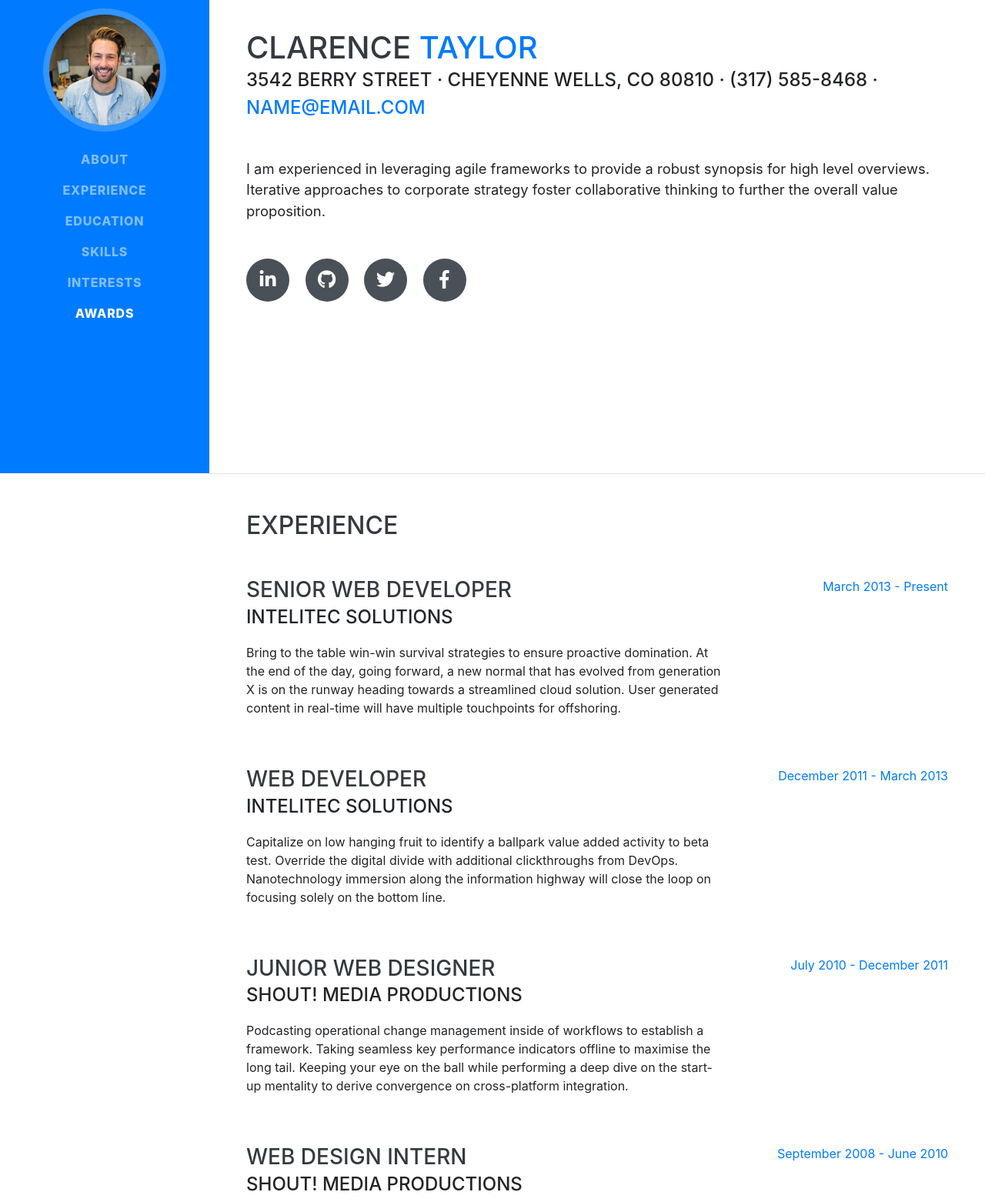
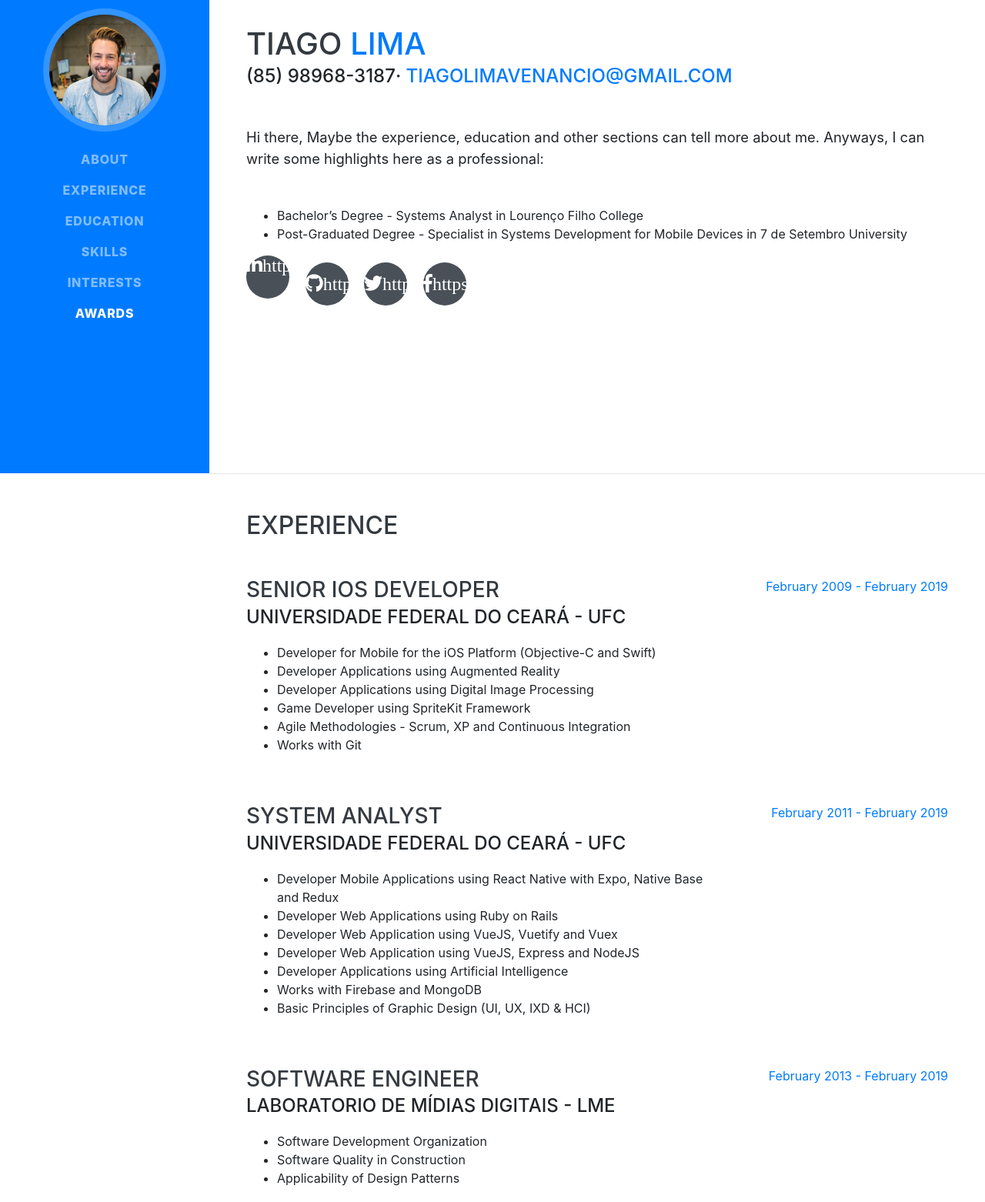
Before and after one commit to tiagolimavenancio/resume, a website with bundled scripts: page index.html in a window 1280 px wide. Shown: the part 185-1747 px from the top of the page at 77% size. Built offline with nearby package versions, Linux system fonts and the light colour scheme; a web font is replaced by a local one.

Commit message:
Modified the experience section.

```diff
--- a/index.html
+++ b/index.html
@@ -27,7 +27,7 @@
 
   <nav class="navbar navbar-expand-lg navbar-dark bg-primary fixed-top" id="sideNav">
     <a class="navbar-brand js-scroll-trigger" href="#page-top">
-      <span class="d-block d-lg-none">Clarence Taylor</span>
+      <span class="d-block d-lg-none">Tiago Lima Venâncio</span>
       <span class="d-none d-lg-block">
         <img class="img-fluid img-profile rounded-circle mx-auto mb-2" src="img/profile.jpg" alt="">
       </span>
@@ -63,25 +63,29 @@
 
     <section class="resume-section p-3 p-lg-5 d-flex align-items-center" id="about">
       <div class="w-100">
-        <h1 class="mb-0">Clarence
-          <span class="text-primary">Taylor</span>
+        <h1 class="mb-0">Tiago
+          <span class="text-primary">Lima</span>
         </h1>
-        <div class="subheading mb-5">3542 Berry Street · Cheyenne Wells, CO 80810 · (317) 585-8468 ·
-          <a href="mailto:name@email.com">name@email.com</a>
+        <div class="subheading mb-5">(85) 98968-3187·
+          <a href="mailto:name@email.com">tiagolimavenancio@gmail.com</a>
         </div>
-        <p class="lead mb-5">I am experienced in leveraging agile frameworks to provide a robust synopsis for high level overviews. Iterative approaches to corporate strategy foster collaborative thinking to further the overall value proposition.</p>
+        <p class="lead mb-5">Hi there, Maybe the experience, education and other sections can tell more about me. Anyways, I can write some highlights here as a professional:</p>
+        <ul>
+          <li>Bachelor’s Degree - Systems Analyst in Lourenço Filho College</li>
+          <li>Post-Graduated Degree - Specialist in Systems Development for Mobile Devices in 7 de Setembro University</li>
+        </ul>
         <div class="social-icons">
           <a href="#">
-            <i class="fab fa-linkedin-in"></i>
+            <i class="fab fa-linkedin-in">https://www.linkedin.com/in/tiago-lima-dev/</i>
           </a>
           <a href="#">
-            <i class="fab fa-github"></i>
+            <i class="fab fa-github">https://github.com/tiagolimavenancio</i>
           </a>
           <a href="#">
-            <i class="fab fa-twitter"></i>
+            <i class="fab fa-twitter">https://twitter.com/tiagolimav</i>
           </a>
           <a href="#">
-            <i class="fab fa-facebook-f"></i>
+            <i class="fab fa-facebook-f">https://www.facebook.com/tiagolimavenancio</i>
           </a>
         </div>
       </div>
@@ -95,45 +99,68 @@
 
         <div class="resume-item d-flex flex-column flex-md-row justify-content-between mb-5">
           <div class="resume-content">
-            <h3 class="mb-0">Senior Web Developer</h3>
-            <div class="subheading mb-3">Intelitec Solutions</div>
-            <p>Bring to the table win-win survival strategies to ensure proactive domination. At the end of the day, going forward, a new normal that has evolved from generation X is on the runway heading towards a streamlined cloud solution. User generated content in real-time will have multiple touchpoints for offshoring.</p>
+            <h3 class="mb-0">Senior iOS Developer</h3>
+            <div class="subheading mb-3">Universidade Federal do Ceará - UFC</div>
+            <ul>
+              <li>Developer for Mobile for the iOS Platform (Objective-C and Swift)</li>
+              <li>Developer Applications using Augmented Reality</li>
+              <li>Developer Applications using Digital Image Processing</li>
+              <li>Game Developer using SpriteKit Framework</li>
+              <li>Agile Methodologies - Scrum, XP and Continuous Integration</li>
+              <li>Works with Git</li>
+            </ul>
           </div>
           <div class="resume-date text-md-right">
-            <span class="text-primary">March 2013 - Present</span>
+            <span class="text-primary">February 2009 - February 2019</span>
           </div>
         </div>
 
         <div class="resume-item d-flex flex-column flex-md-row justify-content-between mb-5">
           <div class="resume-content">
-            <h3 class="mb-0">Web Developer</h3>
-            <div class="subheading mb-3">Intelitec Solutions</div>
-            <p>Capitalize on low hanging fruit to identify a ballpark value added activity to beta test. Override the digital divide with additional clickthroughs from DevOps. Nanotechnology immersion along the information highway will close the loop on focusing solely on the bottom line.</p>
+            <h3 class="mb-0">System Analyst</h3>
+            <div class="subheading mb-3">Universidade Federal do Ceará - UFC</div>
+            <ul>
+                <li>Developer Mobile Applications using React Native with Expo, Native Base and Redux</li>
+                <li>Developer Web Applications using Ruby on Rails</li>
+                <li>Developer Web Application using VueJS, Vuetify and Vuex</li>
+                <li>Developer Web Application using VueJS, Express and NodeJS</li>
+                <li>Developer Applications using Artificial Intelligence</li>
+                <li>Works with Firebase and MongoDB</li>
+                <li>Basic Principles of Graphic Design (UI, UX, IXD & HCI)</li>
+              </ul>
           </div>
           <div class="resume-date text-md-right">
-            <span class="text-primary">December 2011 - March 2013</span>
+            <span class="text-primary">February 2011 - February 2019</span>
           </div>
         </div>
 
         <div class="resume-item d-flex flex-column flex-md-row justify-content-between mb-5">
           <div class="resume-content">
-            <h3 class="mb-0">Junior Web Designer</h3>
-            <div class="subheading mb-3">Shout! Media Productions</div>
-            <p>Podcasting operational change management inside of workflows to establish a framework. Taking seamless key performance indicators offline to maximise the long tail. Keeping your eye on the ball while performing a deep dive on the start-up mentality to derive convergence on cross-platform integration.</p>
+            <h3 class="mb-0">Software Engineer</h3>
+            <div class="subheading mb-3">Laboratorio de Mídias Digitais - LME</div>
+            <ul>
+                <li>Software Development Organization</li>
+                <li>Software Quality in Construction</li>
+                <li>Applicability of Design Patterns</li>
+            </ul>
           </div>
           <div class="resume-date text-md-right">
-            <span class="text-primary">July 2010 - December 2011</span>
+            <span class="text-primary">February 2013 - February 2019</span>
           </div>
         </div>
 
         <div class="resume-item d-flex flex-column flex-md-row justify-content-between">
           <div class="resume-content">
-            <h3 class="mb-0">Web Design Intern</h3>
-            <div class="subheading mb-3">Shout! Media Productions</div>
-            <p>Collaboratively administrate empowered markets via plug-and-play networks. Dynamically procrastinate B2C users after installed base benefits. Dramatically visualize customer directed convergence without revolutionary ROI.</p>
+            <h3 class="mb-0">Ruby on Rails Developer</h3>
+            <div class="subheading mb-3">Lampp-IT Solutions</div>
+            <ul>
+                <li>Software Development Organization</li>
+                <li>Software Quality in Construction</li>
+                <li>Applicability of Design Patterns</li>
+            </ul>
           </div>
           <div class="resume-date text-md-right">
-            <span class="text-primary">September 2008 - June 2010</span>
+            <span class="text-primary">February 2019 - May 2019</span>
           </div>
         </div>
 
```
